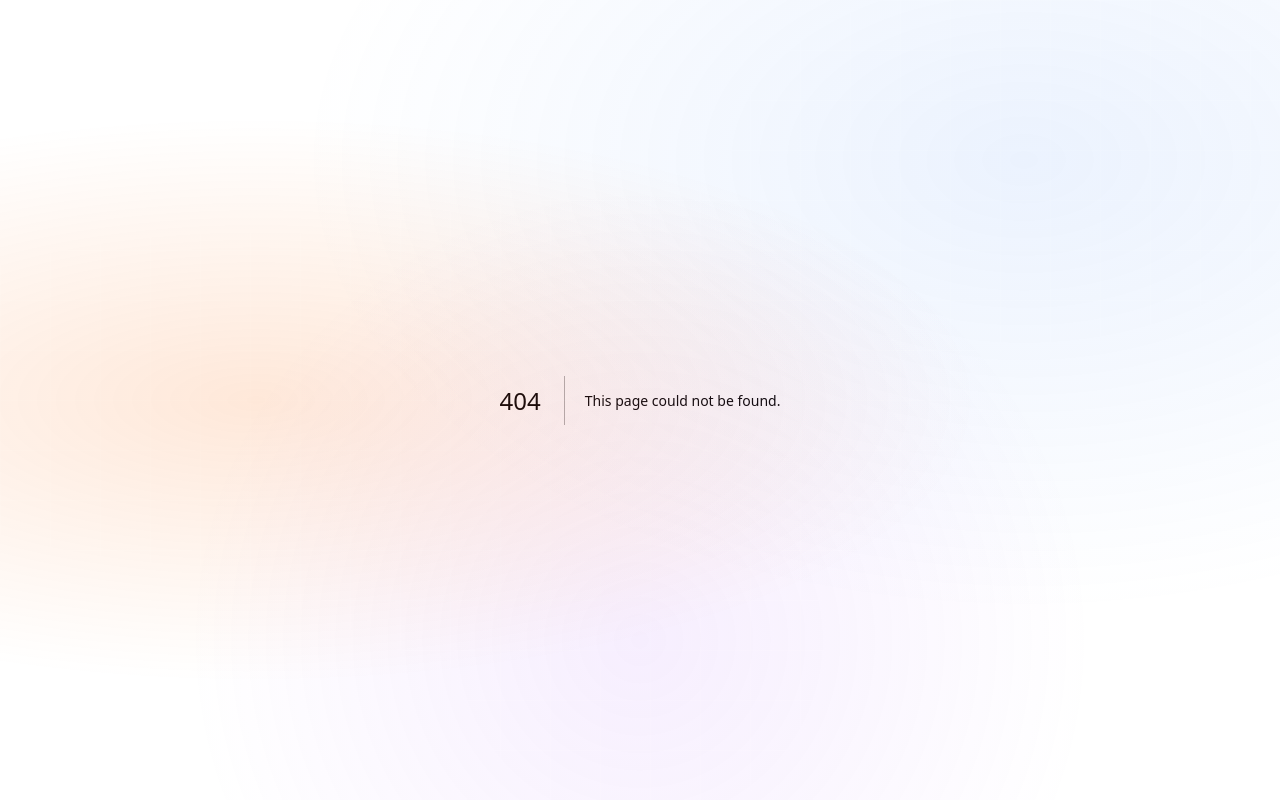
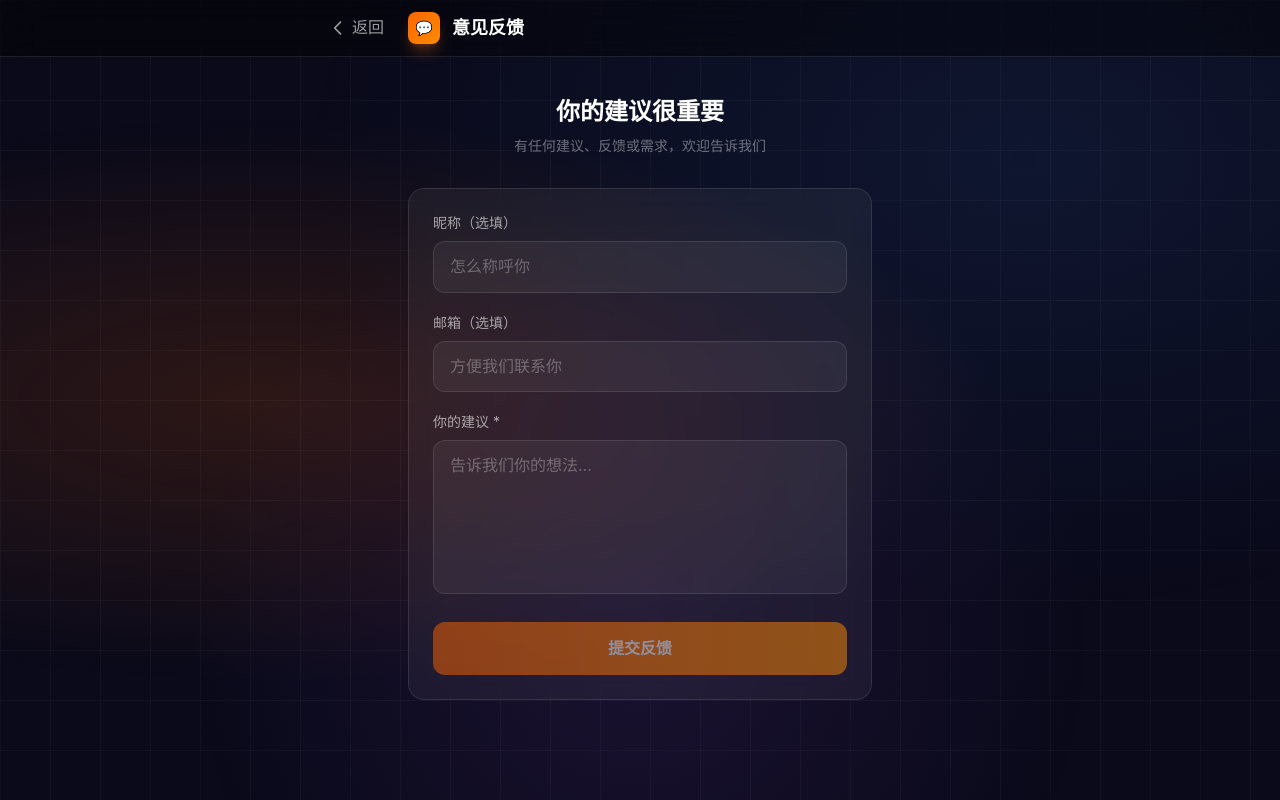
Before and after one commit to fuermosi314/9943website, a Next.js app: page /feedback in a window 1280 px wide. Before the commit this address had no page. Built offline with nearby package versions, Linux system fonts and the light colour scheme.

Commit message:
新增意见反馈功能：点击左上角 Logo 进入反馈页面，通过 Web3Forms 发送到邮箱

```diff
--- /dev/null
+++ b/app/feedback/page.tsx
@@ -0,0 +1,132 @@
+'use client';
+
+import { useState } from 'react';
+import Link from 'next/link';
+
+export default function FeedbackPage() {
+  const [formData, setFormData] = useState({ name: '', email: '', message: '' });
+  const [status, setStatus] = useState<'idle' | 'sending' | 'success' | 'error'>('idle');
+
+  const handleSubmit = async (e: React.FormEvent) => {
+    e.preventDefault();
+    setStatus('sending');
+
+    try {
+      const res = await fetch('https://api.web3forms.com/submit', {
+        method: 'POST',
+        headers: { 'Content-Type': 'application/json' },
+        body: JSON.stringify({
+          access_key: '9fbbd080-d6e7-4bcd-9e78-27e79736cde6',
+          name: formData.name,
+          email: formData.email,
+          message: formData.message,
+          from_name: '9943小工具大全 - 用户反馈',
+        }),
+      });
+
+      const data = await res.json();
+      if (data.success) {
+        setStatus('success');
+        setFormData({ name: '', email: '', message: '' });
+      } else {
+        setStatus('error');
+      }
+    } catch {
+      setStatus('error');
+    }
+  };
+
+  return (
+    <div className="min-h-screen relative z-10">
+      {/* Header */}
+      <header className="fixed top-0 left-0 right-0 z-50 bg-black/40 backdrop-blur-xl border-b border-white/10">
+        <div className="max-w-2xl mx-auto px-6 py-3 flex items-center">
+          <Link
+            href="/"
+            className="flex items-center text-white/60 hover:text-[#fb6400] transition-colors mr-6"
+          >
+            <svg className="w-5 h-5 mr-1" fill="none" stroke="currentColor" viewBox="0 0 24 24">
+              <path strokeLinecap="round" strokeLinejoin="round" strokeWidth={2} d="M15 19l-7-7 7-7" />
+            </svg>
+            返回
+          </Link>
+          <div className="flex items-center space-x-3">
+            <div className="w-8 h-8 bg-gradient-to-br from-[#fb6400] to-[#ff8c00] rounded-lg flex items-center justify-center shadow-lg shadow-orange-500/30">
+              <span className="text-white text-sm">💬</span>
+            </div>
+            <h1 className="text-lg font-semibold text-white">意见反馈</h1>
+          </div>
+        </div>
+      </header>
+
+      <main className="max-w-lg mx-auto px-6 pt-24 pb-16">
+        <div className="text-center mb-8">
+          <h2 className="text-2xl font-bold text-white mb-2">你的建议很重要</h2>
+          <p className="text-white/40 text-sm">有任何建议、反馈或需求，欢迎告诉我们</p>
+        </div>
+
+        {status === 'success' ? (
+          <div className="glass-card p-8 text-center">
+            <div className="text-5xl mb-4">🎉</div>
+            <h3 className="text-xl font-semibold text-white mb-2">感谢你的反馈！</h3>
+            <p className="text-white/40 text-sm mb-6">我们会认真阅读你的建议</p>
+            <Link
+              href="/"
+              className="inline-block px-6 py-3 bg-gradient-to-r from-[#fb6400] to-[#ff8c00] text-white font-medium rounded-xl hover:shadow-lg hover:shadow-orange-500/30 transition-all"
+            >
+              返回首页
+            </Link>
+          </div>
+        ) : (
+          <form onSubmit={handleSubmit} className="glass-card p-6 space-y-5">
+            <div>
+              <label className="block text-sm text-white/60 mb-2">昵称（选填）</label>
+              <input
+                type="text"
+                value={formData.name}
+                onChange={(e) => setFormData({ ...formData, name: e.target.value })}
+                placeholder="怎么称呼你"
+                className="w-full px-4 py-3 bg-white/5 border border-white/10 rounded-xl text-white placeholder:text-white/30 focus:outline-none focus:border-[#fb6400] transition-colors"
+              />
+            </div>
+
+            <div>
+              <label className="block text-sm text-white/60 mb-2">邮箱（选填）</label>
+              <input
+                type="email"
+                value={formData.email}
+                onChange={(e) => setFormData({ ...formData, email: e.target.value })}
+                placeholder="方便我们联系你"
+                className="w-full px-4 py-3 bg-white/5 border border-white/10 rounded-xl text-white placeholder:text-white/30 focus:outline-none focus:border-[#fb6400] transition-colors"
+              />
+            </div>
+
+            <div>
+              <label className="block text-sm text-white/60 mb-2">你的建议 *</label>
+              <textarea
+                value={formData.message}
+                onChange={(e) => setFormData({ ...formData, message: e.target.value })}
+                placeholder="告诉我们你的想法..."
+                required
+                rows={5}
+                className="w-full px-4 py-3 bg-white/5 border border-white/10 rounded-xl text-white placeholder:text-white/30 focus:outline-none focus:border-[#fb6400] transition-colors resize-none"
+              />
+            </div>
+
+            {status === 'error' && (
+              <p className="text-red-400 text-sm text-center">发送失败，请稍后再试</p>
+            )}
+
+            <button
+              type="submit"
+              disabled={status === 'sending' || !formData.message.trim()}
+              className="w-full py-3.5 bg-gradient-to-r from-[#fb6400] to-[#ff8c00] text-white font-bold rounded-xl hover:shadow-lg hover:shadow-orange-500/30 transition-all disabled:opacity-50 disabled:cursor-not-allowed"
+            >
+              {status === 'sending' ? '发送中...' : '提交反馈'}
+            </button>
+          </form>
+        )}
+      </main>
+    </div>
+  );
+}
--- a/components/Header.tsx
+++ b/components/Header.tsx
@@ -1,6 +1,7 @@
 'use client';
 
 import { useState, useEffect } from 'react';
+import Link from 'next/link';
 
 interface HeaderProps {
   onSearch: (query: string) => void;
@@ -32,8 +33,8 @@ export default function Header({ onSearch }: HeaderProps) {
       }`}
     >
       <div className="max-w-6xl mx-auto px-6 py-3 flex items-center justify-between">
-        <a
-          href="/"
+        <Link
+          href="/feedback"
           className="flex items-center space-x-3 group"
         >
           {/* Logo - 模仿 4399 风格 */}
@@ -49,7 +50,7 @@ export default function Header({ onSearch }: HeaderProps) {
             </span>
             <div className="text-[10px] text-orange-300/60 tracking-widest">TOOLS COLLECTION</div>
           </div>
-        </a>
+        </Link>
 
         <form onSubmit={handleSearch} className="flex-1 max-w-sm ml-12">
           <div className="relative group">
```
